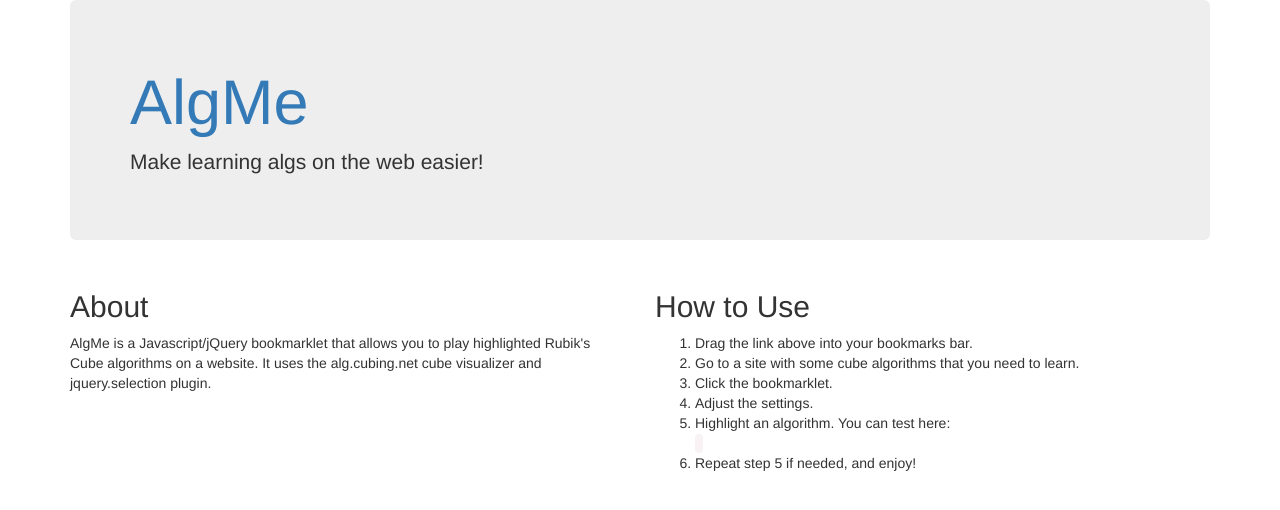
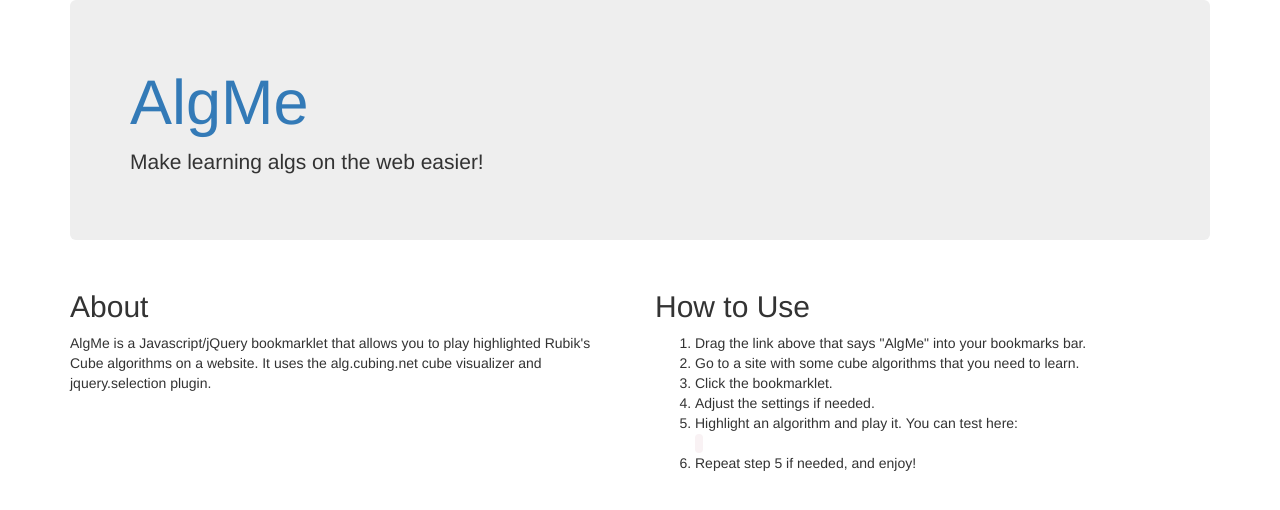
Before and after one commit to molarmanful/AlgMe, a plain HTML site: page index.html in a window 1280 px wide. Drawn offline with nearby package versions, Linux system fonts and the light colour scheme; a script that the page names is missing.

Commit message:
Update index.html

```diff
--- a/index.html
+++ b/index.html
@@ -28,11 +28,11 @@
         <div class="col-sm-6">
           <h2>How to Use</h2>
           <ol>
-            <li>Drag the link above into your bookmarks bar.</li>
+            <li>Drag the link above that says "AlgMe" into your bookmarks bar.</li>
             <li>Go to a site with some cube algorithms that you need to learn.</li>
             <li>Click the bookmarklet.</li>
-            <li>Adjust the settings.</li>
-            <li>Highlight an algorithm. You can test here:<br><code id="scramble"></code></li>
+            <li>Adjust the settings if needed.</li>
+            <li>Highlight an algorithm and play it. You can test here:<br><code id="scramble"></code></li>
             <li>Repeat step 5 if needed, and enjoy!</li>
           </ol>
         </div>
```
